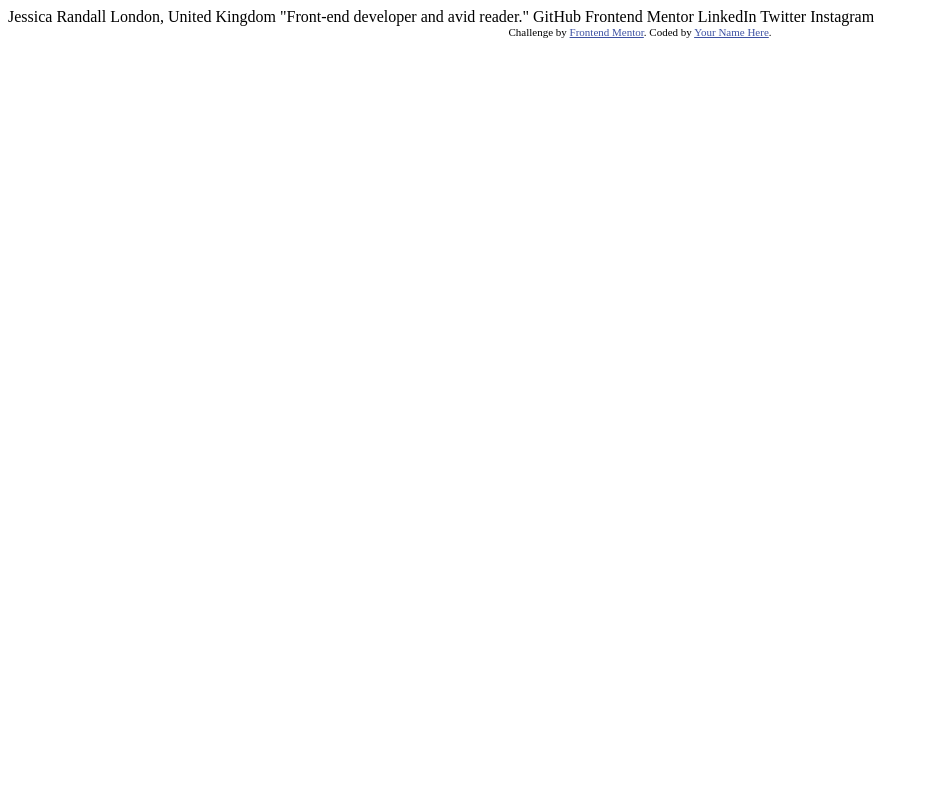
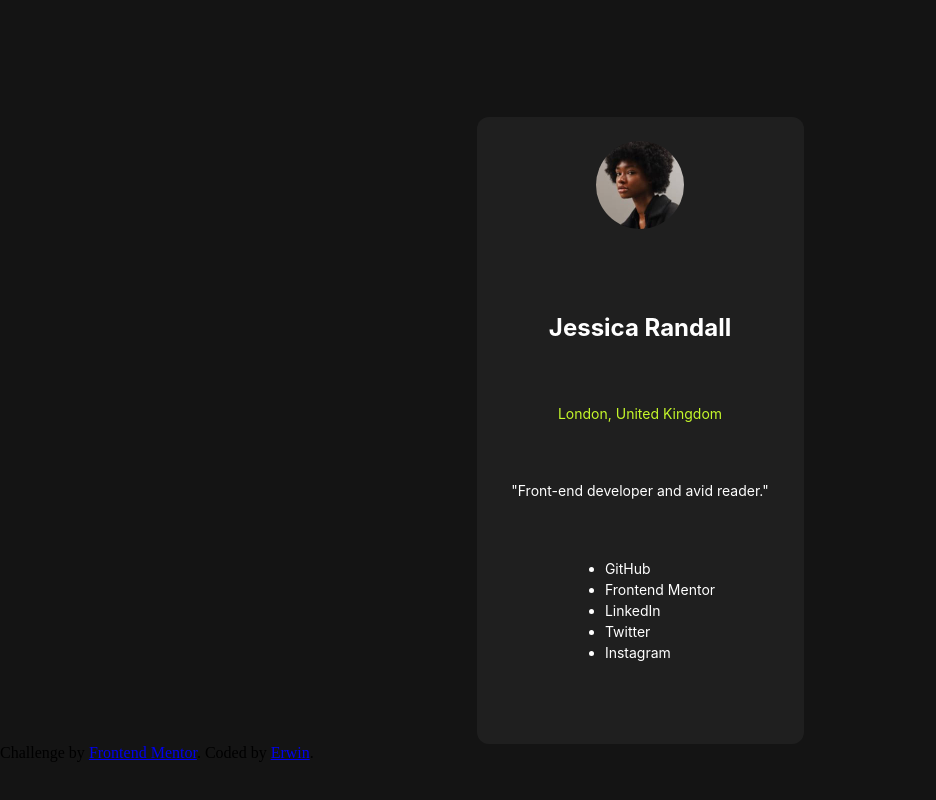
Before and after one commit to erwindrd2/FM-socialLinks, a plain HTML site: page index.html in a window 1280 px wide. Shown: the whole page, without its empty margins (0-936 px from the left). Drawn offline with Linux system fonts and the light colour scheme; a web font is replaced by a local one.

Commit message:
inbetween save

```diff
--- a/index.html
+++ b/index.html
@@ -1,34 +1,50 @@
 <!DOCTYPE html>
 <html lang="en">
   <head>
-  <meta charset="UTF-8">
-  <meta name="viewport" content="width=device-width, initial-scale=1.0"> <!-- displays site properly based on user's device -->
+    <meta charset="UTF-8" />
+    <meta name="viewport" content="width=device-width, initial-scale=1.0" />
+    <!-- displays site properly based on user's device -->
 
-  <link rel="icon" type="image/png" sizes="32x32" href="./assets/images/favicon-32x32.png">
+    <link
+      rel="icon"
+      type="image/png"
+      sizes="32x32"
+      href="./assets/images/favicon-32x32.png"
+    />
 
     <title>Frontend Mentor | Social links profile</title>
 
-  <!-- Feel free to remove these styles or customise in your own stylesheet 👍 -->
-  <style>
-    .attribution { font-size: 11px; text-align: center; }
-    .attribution a { color: hsl(228, 45%, 44%); }
-  </style>
+    <link rel="stylesheet" href="style.css" />
   </head>
   <body>
-
-  Jessica Randall
-  London, United Kingdom
-  "Front-end developer and avid reader."
-
-  GitHub
-  Frontend Mentor
-  LinkedIn
-  Twitter
-  Instagram
-
+    <main>
+      <div class="wrapper">
+        <img
+          src="/assets/images/avatar-jessica.jpeg"
+          alt="Jessica"
+          class="avatar"
+          width="176"
+          height="176"
+        />
+        <h1 class="name textpreset1">Jessica Randall</h1>
+        <p class="location textpreset2">London, United Kingdom</p>
+        <p class="about textpreset2">"Front-end developer and avid reader."</p>
+        <ul class="socials textpreset2">
+          <li>GitHub</li>
+          <li>Frontend Mentor</li>
+          <li>LinkedIn</li>
+          <li>Twitter</li>
+          <li>Instagram</li>
+        </ul>
+      </div>
+    </main>
+    <footer>
       <div class="attribution">
-    Challenge by <a href="https://www.frontendmentor.io?ref=challenge" target="_blank">Frontend Mentor</a>.
-    Coded by <a href="#">Your Name Here</a>.
+        Challenge by
+        <a href="https://www.frontendmentor.io?ref=challenge" target="_blank"
+          >Frontend Mentor</a
+        >. Coded by <a href="#">Erwin</a>.
       </div>
+    </footer>
   </body>
 </html>
--- /dev/null
+++ b/style.css
@@ -0,0 +1,151 @@
+@layer css_reset {
+    /* css reset */
+        *::before,
+        *::after {
+            box-sizing: border-box;
+        }
+
+        * {
+            margin: 0;
+        }
+
+        img,
+        picture,
+        video,
+        canvas,
+        svg {
+            display: block;
+            max-width: 100%;
+        }
+
+        p,
+        h1,
+        h2,
+        h3,
+        h4,
+        h5,
+        h6 {
+            overflow-wrap: break-word;
+        }
+
+        p {
+            text-wrap: pretty;
+        }
+
+        h1,
+        h2,
+        h3,
+        h4,
+        h5,
+        h6 {
+            text-wrap: balance;
+        }
+}
+
+@layer colors {
+    :root {
+    --color-dark-grey: hsl(0, 0%, 8%);
+    --color-medium-grey: hsl(0, 0%, 12%);
+    --color-light-grey: hsl(0, 0%, 20%);
+    --color-green: hsl(75, 94%, 57%);
+    --color-white: hsl(0, 0%, 100%);
+    }
+
+}
+
+@layer fonts {
+
+    /* inter-regular - latin */
+    @font-face {
+        font-display: swap;
+        /* Check https://developer.mozilla.org/en-US/docs/Web/CSS/@font-face/font-display for other options. */
+        font-family: 'Inter';
+        font-style: normal;
+        font-weight: 400;
+        src: url('/fontsinter-v18-latin-regular.woff2') format('woff2');
+        /* Chrome 36+, Opera 23+, Firefox 39+, Safari 12+, iOS 10+ */
+    }
+
+    /* inter-700 - latin */
+    @font-face {
+        font-display: swap;
+        /* Check https://developer.mozilla.org/en-US/docs/Web/CSS/@font-face/font-display for other options. */
+        font-family: 'Inter';
+        font-style: normal;
+        font-weight: 700;
+        src: url('/fontsinter-v18-latin-700.woff2') format('woff2');
+        /* Chrome 36+, Opera 23+, Firefox 39+, Safari 12+, iOS 10+ */
+    }
+}
+
+@layer Typography {
+
+    .textpreset1 {
+        font-family: inter, sans-serif;
+        font-weight: bold;
+        font-size: 1.5rem;
+        line-height: 150%;
+        letter-spacing: 0px;
+    }
+
+    .textpreset2 {
+        font-family: inter, sans-serif;
+        font-weight: normal;
+        font-size: 0.875rem;
+        line-height: 150%;
+        letter-spacing: 0px;
+    }
+
+    .textpreset3 {
+        font-family: inter, sans-serif;
+        font-weight: bold;
+        font-size: 0.875rem;
+        line-height: 150%;
+        letter-spacing: 0px;
+    }
+}
+
+@layer spacing {
+
+    :root {
+        --spacing-xxs: 0.25rem; /* 4px */
+        --spacing-xs: 0.5rem; /* 8px */
+        --spacing-s: 0.75rem; /* 12px */
+        --spacing-m: 1rem; /* 16px */
+        --spacing-l: 1.5rem; /* 24px */
+        --spacing-xl: 2.5rem; /* 40px */
+    }
+}
+
+body {
+    background-color: var(--color-dark-grey);
+}
+
+.wrapper {
+    display: grid;
+    width: 327px;
+    height: 579px;
+    border-radius: 12px;
+    background-color: var(--color-medium-grey);
+    margin: auto auto;
+    margin-block-start: 117px;
+    justify-items: center;
+    padding-top: var(--spacing-l);
+    padding-bottom: var(--spacing-l)
+}
+
+.avatar {
+    border-radius: 50%;
+    width: 88px;
+    height:auto;
+    margin-bottom: var(--spacing-l);
+}
+
+
+.location {
+    color: var(--color-green);
+}
+
+.about, .socials, .name {
+    color: var(--color-white);
+}
```
Also changed, not shown: fonts/inter-v18-latin-700.woff2 (added), fonts/inter-v18-latin-regular.woff2 (added). Lines whose indentation alone changed are shown as unchanged.
